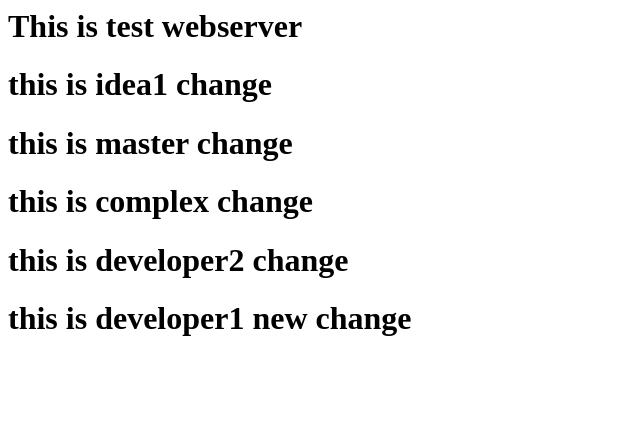
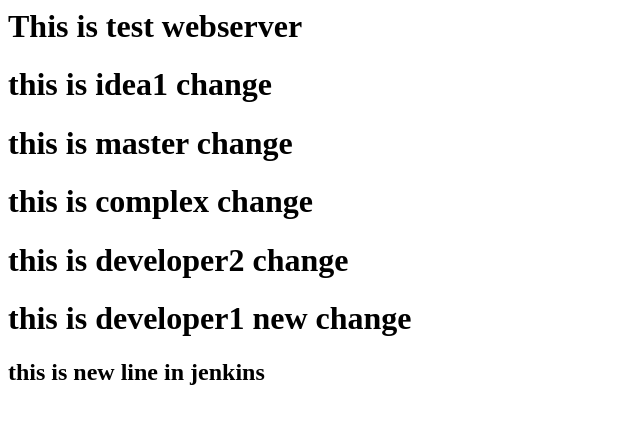
Before and after one commit to rajeev4u1003/webapp, a plain HTML site: page index.html in a window 1280 px wide. Shown: the whole page, without its empty margins (0-640 px from the left). Drawn offline with Linux system fonts and the light colour scheme.

Commit message:
new line

```diff
--- a/index.html
+++ b/index.html
@@ -4,3 +4,4 @@
 <h1>this is complex change</h1>
 <h1>this is developer2 change</h1>
 <h1>this is developer1 new change</h1>
+<h2>this is new line in jenkins</h2>
```
